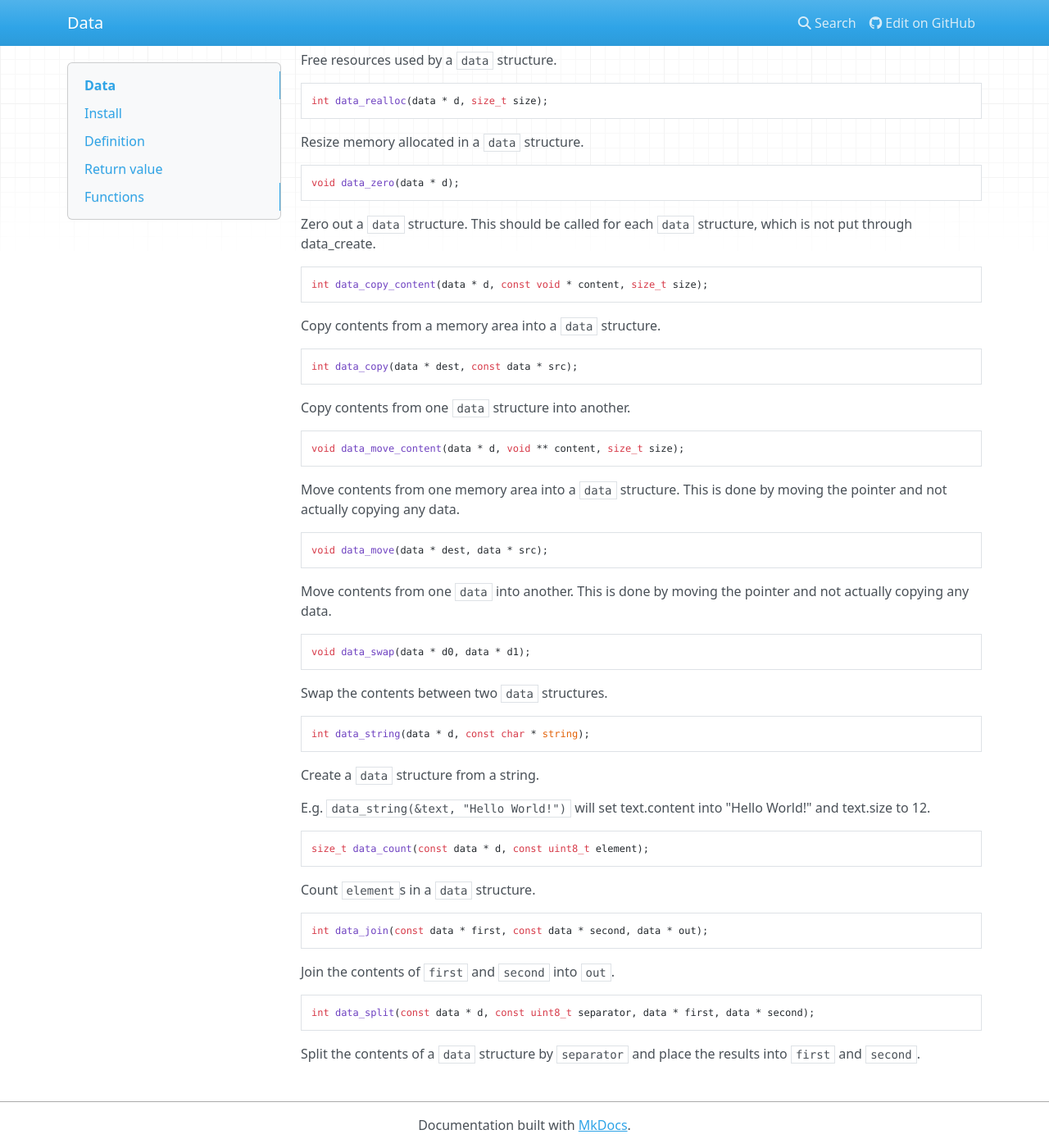
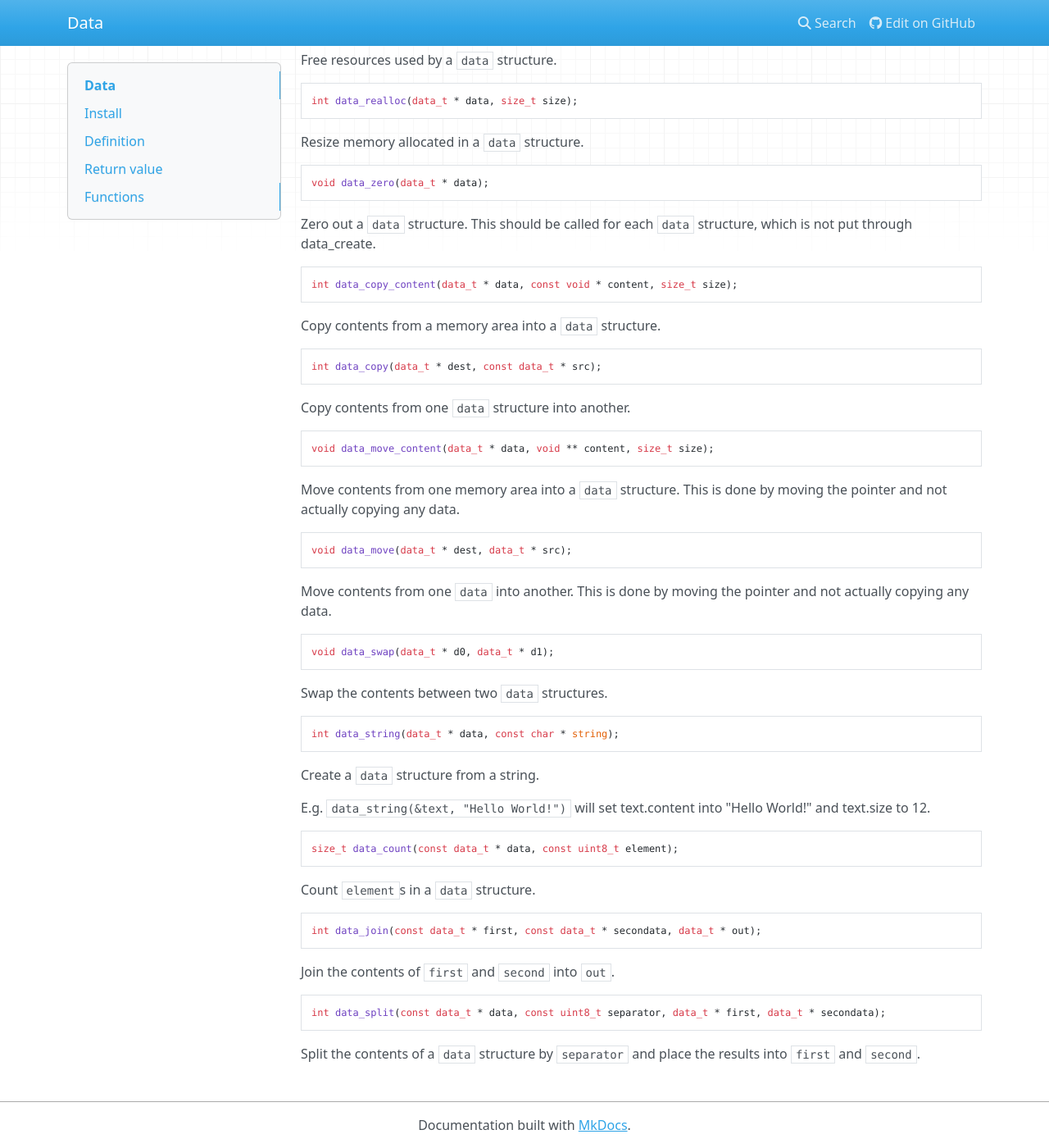
Before and after one commit to gryor/data, an MkDocs documentation site: the page built from docs/index.md, in a window 1280 px wide and 1400 px high, scrolled down 787 px. Shown: the whole window at 82% size. Built offline with MkDocs 1.6.1, drawn with Linux system fonts in a browser that asks for light colours; nearby versions of some CDN libraries; some of the changed text lies outside the part shown.

Commit message:
changed data into data_t

````diff
--- a/docs/index.md
+++ b/docs/index.md
@@ -1,6 +1,6 @@
 # Data
 
-A C library for a generic data structure.
+A C library for a generic data_t structure.
 
 ## Install
 
@@ -16,7 +16,7 @@ typedef struct data
 {
 	void * content;
 	size_t size;
-} data;
+} data_t;
 ```
 
 ## Return value
@@ -25,71 +25,71 @@ Each function returning an `int` returns 0 on success.
 This makes it possible to write code like:
 
 ```c
-if(data_create(&d, 12))
-    die("Could not create a data structure.");
+if(data_create(&data, 12))
+    die("Could not create a data_t structure.");
 ```
 
 ## Functions
 
 ```c
-int data_create(data * d, size_t size);
+int data_create(data_t * data, size_t size);
 ```
 
 Initialize a `data` structure.
 
 ```c
-void data_destroy(data * d);
+void data_destroy(data_t * data);
 ```
 
 Free resources used by a `data` structure.
 
 ```c
-int data_realloc(data * d, size_t size);
+int data_realloc(data_t * data, size_t size);
 ```
 
 Resize memory allocated in a `data` structure.
 
 ```c
-void data_zero(data * d);
+void data_zero(data_t * data);
 ```
 
 Zero out a `data` structure.
 This should be called for each `data` structure, which is not put through data_create.
 
 ```c
-int data_copy_content(data * d, const void * content, size_t size);
+int data_copy_content(data_t * data, const void * content, size_t size);
 ```
 
 Copy contents from a memory area into a `data` structure.
 
 ```c
-int data_copy(data * dest, const data * src);
+int data_copy(data_t * dest, const data_t * src);
 ```
 
 Copy contents from one `data` structure into another.
 
 ```c
-void data_move_content(data * d, void ** content, size_t size);
+void data_move_content(data_t * data, void ** content, size_t size);
 ```
 
 Move contents from one memory area into a `data` structure.
 This is done by moving the pointer and not actually copying any data.
 
 ```c
-void data_move(data * dest, data * src);
+void data_move(data_t * dest, data_t * src);
 ```
 
 Move contents from one `data` into another.
 This is done by moving the pointer and not actually copying any data.
 
 ```c
-void data_swap(data * d0, data * d1);
+void data_swap(data_t * d0, data_t * d1);
 ```
 
 Swap the contents between two `data` structures.
 
 ```c
-int data_string(data * d, const char * string);
+int data_string(data_t * data, const char * string);
 ```
 
 Create a `data` structure from a string.
@@ -98,19 +98,19 @@ E.g. `data_string(&text, "Hello World!")`
 will set text.content into "Hello World!" and text.size to 12.
 
 ```c
-size_t data_count(const data * d, const uint8_t element);
+size_t data_count(const data_t * data, const uint8_t element);
 ```
 
 Count `element`s in a `data` structure.
 
 ```c
-int data_join(const data * first, const data * second, data * out);
+int data_join(const data_t * first, const data_t * secondata, data_t * out);
 ```
 
 Join the contents of `first` and `second` into `out`.
 
 ```c
-int data_split(const data * d, const uint8_t separator, data * first, data * second);
+int data_split(const data_t * data, const uint8_t separator, data_t * first, data_t * secondata);
 ```
 
 Split the contents of a `data` structure by `separator` and place the results into `first` and `second`.
````
Also changed, not shown: 3 other files.
